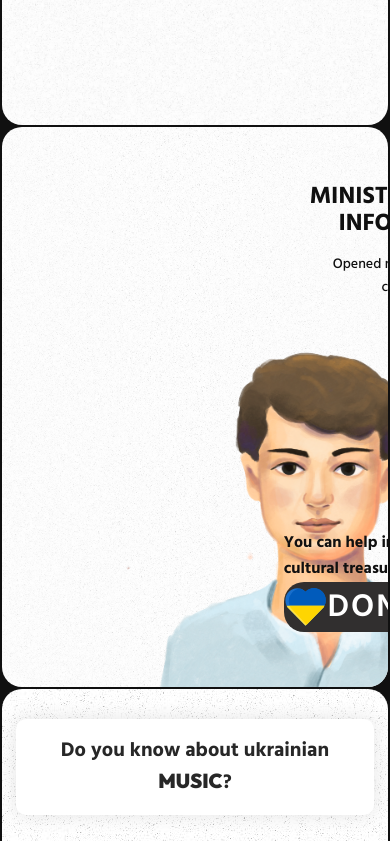
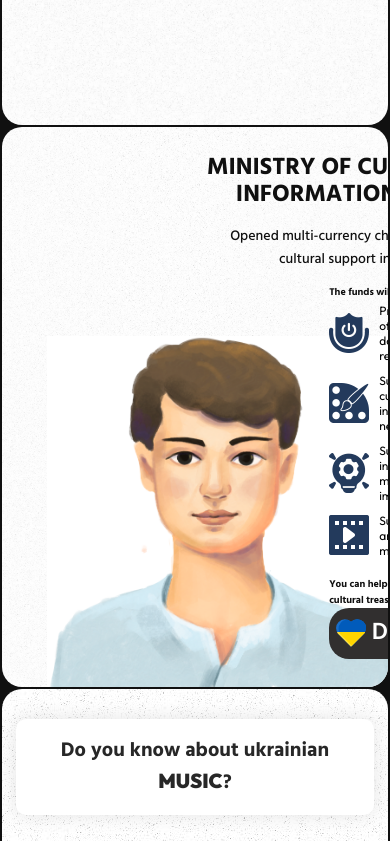
Before and after one commit to SerhiiDenysiuk23/DigitalDreamVolonteerProject, a React (Create React App) app: page / in a window 390 px wide. Shown: the part 1843-2684 px from the top of the page. Built offline with nearby package versions, Linux system fonts and the light colour scheme; no server answers.

Commit message:
adaptive new design for donate

```diff
--- a/src/elements/DonateBoy/DonateBoy.module.scss
+++ b/src/elements/DonateBoy/DonateBoy.module.scss
@@ -1,65 +1,71 @@
 .wrapperDonateBoy {
     display: flex;
-    align-items: center;
+    align-items: flex-end;
     justify-content: center;
-    width: 25%;
-    height: 0;
+    width: 35%;
+    height: 100%;
 
 
     & img {
-        width: 1480px;
-        height: 1120px;
-        margin: 0px 0px 245px 200px;
+        width: 120%;
+        margin: 110px 0 0 70px;
     }
 }
 
 
 @media (max-width:1280px) {
     .wrapperDonateBoy {
-        display: flex;
-        align-items: center;
-        justify-content: center;
-        width: 25%;
-        height: 0;
-
 
         & img {
-            width: 1280px;
-            height: 920px;
-            margin: 230px 0px 245px 200px;
+            width: 170%;
+            margin: 110px 0 0 280px;
         }
     }
 }
 
-@media (max-width:768px) {
+@media (max-width:1140px) {
     .wrapperDonateBoy {
 
         & img {
-            width: 1280px;
-            height: 920px;
-            margin: 200px 0px 245px 535px;
+            width: 170%;
+            margin: 0 0 0 180px;
         }
     }
 }
 
-@media (max-width:680px) {
+@media (max-width:968px) {
     .wrapperDonateBoy {
 
         & img {
-            width: 920px;
-            height: 700px;
-            margin: 320px 0px 245px 560px;
+            width: 260%;
         }
     }
 }
 
-@media (max-width:560px) {
+@media (max-width:786px) {
     .wrapperDonateBoy {
 
         & img {
-            width: 920px;
-            height: 700px;
-            margin: 320px 0px 245px 550px;
+            width: 300%;
+        }
+    }
+}
+
+@media (max-width:740px) {
+    .wrapperDonateBoy {
+
+        & img {
+            width: 330%;
+            margin: 0 20px 0 180px;
+        }
+    }
+}
+
+@media (max-width:600px) {
+    .wrapperDonateBoy {
+
+        & img {
+            margin: 0 20px 0 340px;
         }
     }
 }
@@ -68,9 +74,8 @@
     .wrapperDonateBoy {
 
         & img {
-            width: 730px;
-            height: 520px;
-            margin: 290px 0px 245px 550px;
+            width: 270%;
+            margin: 0 20px 0 340px;
         }
     }
 }
@@ -79,9 +84,8 @@
     .wrapperDonateBoy {
 
         & img {
-            width: 730px;
-            height: 520px;
-            margin: 290px 0px 245px 640px;
+            width: 325%;
+            margin: 0 0px 0 380px;
         }
     }
 }
--- a/src/elements/DonateBoy/DonateBoy.tsx
+++ b/src/elements/DonateBoy/DonateBoy.tsx
@@ -4,7 +4,7 @@ import style from "./DonateBoy.module.scss";
 const DonateBoy = () => {
   return (
     <div className={style.wrapperDonateBoy}>
-      <img className={style.donateBoy} src="/assets/girl/boy.png" alt="" />
+      <img className={style.donateBoy} src="/assets/girl/boycut.png" alt="" />
     </div>
   );
 };
--- a/src/elements/DonateButton/DonateButton.module.scss
+++ b/src/elements/DonateButton/DonateButton.module.scss
@@ -116,30 +116,16 @@
 }
 
 
-
-
-
-
-
 .buttonInfo {
     font-size: 16px;
     margin: 10px;
 }
 
-@media (max-width:1280px) {
-    .wrapperButton {
-        width: 320px;
-        height: 70px;
-        margin: 0 0 0 150px;
-    }
-
-    .buttonDonate {
-        width: 250px;
-    }
-}
 
 @media (max-width:840px) {
     .wrapperButton {
+        width: 300px;
+        height: 70px;
         margin: 0 40px 0 0;
     }
 }
@@ -156,7 +142,8 @@
 
 @media (max-width:680px) {
     .wrapperButton {
-        width: 65%;
+        width: 250px;
+        height: 55px;
         margin: 0 100px 0 0;
     }
 
@@ -181,7 +168,7 @@
 
 @media (max-width:600px) {
     .wrapperButton {
-        height: 50px;
+        height: 70px;
         margin: 0 75px 0 0;
     }
 
@@ -192,7 +179,7 @@
 
 @media (max-width:560px) {
     .wrapperButton {
-        margin: 0 65px 0 0;
+        margin: 0 0px 0 0;
     }
 
     .buttonInfo {
@@ -200,7 +187,6 @@
     }
 
     .buttonDonate {
-        width: 40%;
         border-radius: 8px;
 
         & img {
@@ -216,30 +202,26 @@
 
 @media (max-width:500px) {
     .wrapperButton {
-        width: 74%;
-        height: 50px;
+        width: 210px;
+        height: 55px;
         margin: 0 25px 0 0;
+
+        & h4 {
+            font-size: 24px;
+        }
     }
 
     .buttonDonate {
         height: 40px;
-
-        & p,
-        & span {
-            font-size: 14px;
-        }
     }
 }
 
 @media (max-width:450px) {
     .wrapperButton {
-        width: 65%;
-        height: 50px;
         margin: 0 45px 0 0;
     }
 
     .buttonDonate {
-        width: 60%;
         margin: 10px;
         height: 40px;
         border-radius: 8px;
@@ -257,14 +239,12 @@
 
 @media (max-width:400px) {
     .wrapperButton {
-        width: 60%;
         margin: 0 55px 0 0;
     }
 }
 
 @media (max-width:374px) {
     .wrapperButton {
-        width: 45%;
         margin: 0 105px 0 0;
     }
 }
--- a/src/elements/DonateDetails/DonateDetails.module.scss
+++ b/src/elements/DonateDetails/DonateDetails.module.scss
@@ -2,29 +2,27 @@
     display: flex;
     flex-direction: column;
     justify-content: space-evenly;
-    width: 780px;
-    height: 670px;
+    // width: 100%;
+    height: 100%;
 }
 
 .wrapperList {
     display: flex;
     flex-direction: column;
     justify-content: space-between;
-    height: 200px;
+    height: 42%;
 }
-
-.headerDetails {}
 
 .supportList {
     display: grid;
     grid-template-columns: auto auto;
     gap: 25px;
-    width: 780px;
+    width: 100%;
 }
 
 .listItem {
     display: flex;
-    width: 390px;
+    width: 102%;
 
     i {
         display: flex;
@@ -47,7 +45,14 @@
     display: flex;
     justify-content: space-between;
     flex-direction: column;
-    height: 130px;
+    width: 380px;
+    height: 26%;
+}
+
+.wrapperHeaderDetails {
+    display: flex;
+    justify-content: flex-start;
+    width: 80%;
 }
 
 .restoretion {
@@ -58,59 +63,105 @@
 @media (max-width:1280px) {
 
     .wrapperDetails {
-        justify-content: flex-start;
-        width: 320px;
-        height: 280px;
-        margin: 0 0 0 150px;
+        align-items: flex-start;
+    }
+
+    .wrapperList {
+        align-items: center;
+    }
+
+    .supportList {
+        gap: 20px;
+        width: 80%;
+    }
+
+    .wrapperRestoration {
+        display: flex;
+        align-items: flex-start;
+        margin: 0 0 0 80px;
+        height: 22%;
+    }
+}
+
+@media (max-width:968px) {
+    .wrapperDetails {
+        display: flex;
+        justify-content: space-around;
+        height: 80%;
+        margin: 0 80px 30px 40px;
+    }
+
+    .headerDetails {
+        margin: 0 50px 0 0;
+        width: 100%;
+    }
+
+    .wrapperHeaderDetails {
+        width: 65%;
+    }
+
+    .wrapperRestoration {
+        margin: 100px 0 0 80px;
+        justify-content: space-evenly;
 
         & h4 {
-            font-size: 20px;
-            margin: 0 0 30px 0;
+            font-size: 16px;
         }
     }
 
     .supportList {
         display: flex;
         flex-direction: column;
-        width: 350px;
-    }
-
-    .listItem {
-        width: 330px;
+        justify-content: center;
+        width: 65%;
     }
 }
 
 @media (max-width:840px) {
     .wrapperDetails {
-        align-items: flex-end;
-        justify-content: space-evenly;
-        width: 450px;
-        height: 320px;
-        margin: 0 80px 30px 0px;
+        align-items: flex-start;
+        height: 70%;
+        margin: 0 0px 30px 60px;
+    }
 
-        & h4 {
-            width: 280px;
-            margin: 20px 0 0 0;
-        }
+    .wrapperHeaderDetails {
+        margin: 0 0 0 100px;
+    }
+
+    .wrapperList {
+        align-items: unset;
+        height: 65%;
     }
 
     .supportList {
-        width: 280px;
+        width: 80%;
+        margin: 0 0 0 100px;
+    }
+
+    .wrapperRestoration {
+        margin: 0 0 0 100px;
+        justify-content: space-around;
     }
 }
 
 @media (max-width:768px) {
     .wrapperDetails {
-        margin: 0 40px 10px 0px;
+        margin: 0 0px 0px 20px;
+        height: 75%;
+    }
+
+    .listItem {
+        width: 85%;
     }
 }
 
 @media (max-width:680px) {
     .wrapperDetails {
-        margin: 0 30px 0px 0px;
+        margin: 0 -130px 0px 20px;
 
         & h4 {
-            font-size: 18px;
+            font-size: 16px;
+            width: 70%;
         }
 
         & p {
@@ -119,14 +170,20 @@
         }
     }
 
+    .wrapperList {
+        height: 60%;
+    }
+
     .listItem {
-        width: 280px;
+        width: 70%;
     }
 }
 
 @media (max-width:600px) {
     .wrapperDetails {
-        margin: 0 0px 0px 130px;
+        margin: 0 -120px 0px 110px;
+        height: 75%;
+        justify-content: space-between;
 
         & h4 {
             font-size: 16px;
@@ -137,31 +194,57 @@
         }
     }
 
+    .wrapperList {
+        height: 74%;
+        justify-content: space-evenly;
+    }
+
+    .supportList {
+        gap: 10px;
+    }
+
     .listItem {
-        width: 240px;
+        width: 50%;
     }
 }
 
-@media (max-width:374px) {
+@media (max-width:500px) {
     .wrapperDetails {
-        margin: 0 0 0 180px;
+        margin: 50px 0px 0 90px;
 
         & p {
             font-size: 12px;
         }
 
         & h4 {
-            font-size: 14px;
+            font-size: 10px;
         }
 
     }
 
     .listItem {
-        width: 190px;
+        width: 55%;
         margin: 0;
 
         & img {
-            width: 20px;
+            width: 40px;
+            height: 40px;
         }
     }
 }
+
+@media (max-width:374px) {
+    .wrapperDetails {
+        margin: 40px 0px 0 105px;
+    }
+
+    .listItem {
+        width: 50%;
+        margin: 0;
+
+        & img {
+            width: 30px;
+            height: 30px;
+        }
+    }
+}
--- a/src/elements/DonateDetails/DonateDetails.tsx
+++ b/src/elements/DonateDetails/DonateDetails.tsx
@@ -9,8 +9,8 @@ const DonateDetails = () => {
   return (
     <div className={style.wrapperDetails}>
       <div className={style.wrapperList}>
-        <div className={style.headerDetails}>
-          <h4>The funds will be directed to</h4>
+        <div className={style.wrapperHeaderDetails}>
+          <h4 className={style.headerDetails}>The funds will be directed to</h4>
         </div>
         <div className={style.supportList}>
           <div className={style.listItem}>
--- a/src/elements/DonateHeader/DonateHeader.module.scss
+++ b/src/elements/DonateHeader/DonateHeader.module.scss
@@ -30,58 +30,55 @@
 
 @media (max-width:840px) {
     .wrapperDonateHeader {
-        width: 100%;
-        margin: 0 100px 82px 100px;
+        margin: 0 0px 0px -190px;
     }
 }
 
-@media (max-width:768px) {
-    .wrapperDonateHeader {
-        width: 65%;
-        margin: 0 100px 40px 100px;
-    }
+// @media (max-width:768px) {
+//     // .wrapperDonateHeader {
+//     //     margin: 0px 0px 0px -190px;
+//     // }
+// }
 
-    .donateHeader {
-        width: 550px;
-    }
-}
+// @media (max-width:740px) {
+//     // .wrapperDonateHeader {
+//     //     margin: 0 60px 0px 0px;
+//     // }
 
-@media (max-width:640px) {
-    .wrapperDonateHeader {
-        margin: 30px 90px 40px 100px;
-    }
-
-    .donateHeader {
-        font-size: 36px;
-    }
-}
+// }
 
 @media (max-width:600px) {
 
     .wrapperDonateHeader {
-        margin: 30px 70px 40px 100px;
+        width: 80%;
+        height: 15%;
+        margin: 0 155px 0 0px;
+
     }
 
     .donateHeader {
         font-size: 24px;
-        width: 450px;
     }
 
     .donateSubheader {
         font-size: 14px;
-        width: 300px;
     }
 }
 
 @media (max-width:500px) {
     .wrapperDonateHeader {
-        margin: 30px 46px 40px 60px;
+        width: 70%;
+        margin: 0px 170px 0px 0px;
+
+        & h2 {
+            width: 70%;
+        }
     }
 }
 
 @media (max-width:460px) {
     .wrapperDonateHeader {
-        margin: 30px 46px 20px 60px;
+        margin: 0px 160px 0px 0px;
     }
 
     .donateSubheader {
@@ -91,12 +88,13 @@
 
 @media (max-width:390px) {
     .wrapperDonateHeader {
-        margin: 0px 38px 0px 60px;
+        margin: 0px 150px 0px 0px;
     }
 }
 
 @media (max-width:374px) {
     .wrapperDonateHeader {
-        margin: 0px 43px 0px 60px;
+        width: 60%;
+        margin: 0px 173px 0px 0px;
     }
 }
--- a/src/elements/DonateInfoBlock/DonateInfoBlock.module.scss
+++ b/src/elements/DonateInfoBlock/DonateInfoBlock.module.scss
@@ -3,44 +3,43 @@
     flex-direction: column;
     justify-content: space-between;
     width: 754px;
-    height: 700px;
+    height: 730px;
+    margin-top: 80px;
 }
 
 @media (max-width:1280px) {
     .wrapperDonate {
-        align-items: center;
-        height: 820px;
-        justify-content: space-around;
-
+        height: 720px;
     }
 }
 
-@media (max-width:840px) {
+@media (max-width:968px) {
     .wrapperDonate {
-        align-items: flex-end;
         justify-content: center;
-        height: 800px;
+        height: 100%;
     }
 }
+
+@media (max-width:840px) {}
 
 @media (max-width:768px) {
     .wrapperDonate {
         align-items: flex-end;
-        justify-content: space-evenly;
-        margin: 0 210px 0 0;
-        height: 750px;
+        justify-content: space-between;
+        margin: 0 0px 0 0;
+        height: 90%;
     }
 }
 
 @media (max-width:680px) {
     .wrapperDonate {
-        height: 700px;
-        margin: 0 210px 0 0;
+        height: 90%;
+        margin: 0 0px 0 0;
     }
 }
 
-@media (max-width:500px) {
+@media (max-width:374px) {
     .wrapperDonate {
-        height: 500px;
+        height: 95%;
     }
 }
--- a/src/sections/DonateSection/DonateSection.module.scss
+++ b/src/sections/DonateSection/DonateSection.module.scss
@@ -2,7 +2,8 @@
     display: flex;
     align-items: center;
     justify-content: space-around;
-    min-height: 876px;
+    height: 840px;
+    padding: 0;
 }
 
 @media (max-width:680px) {
```
Also changed, not shown: public/assets/girl/boycut.png (added).
